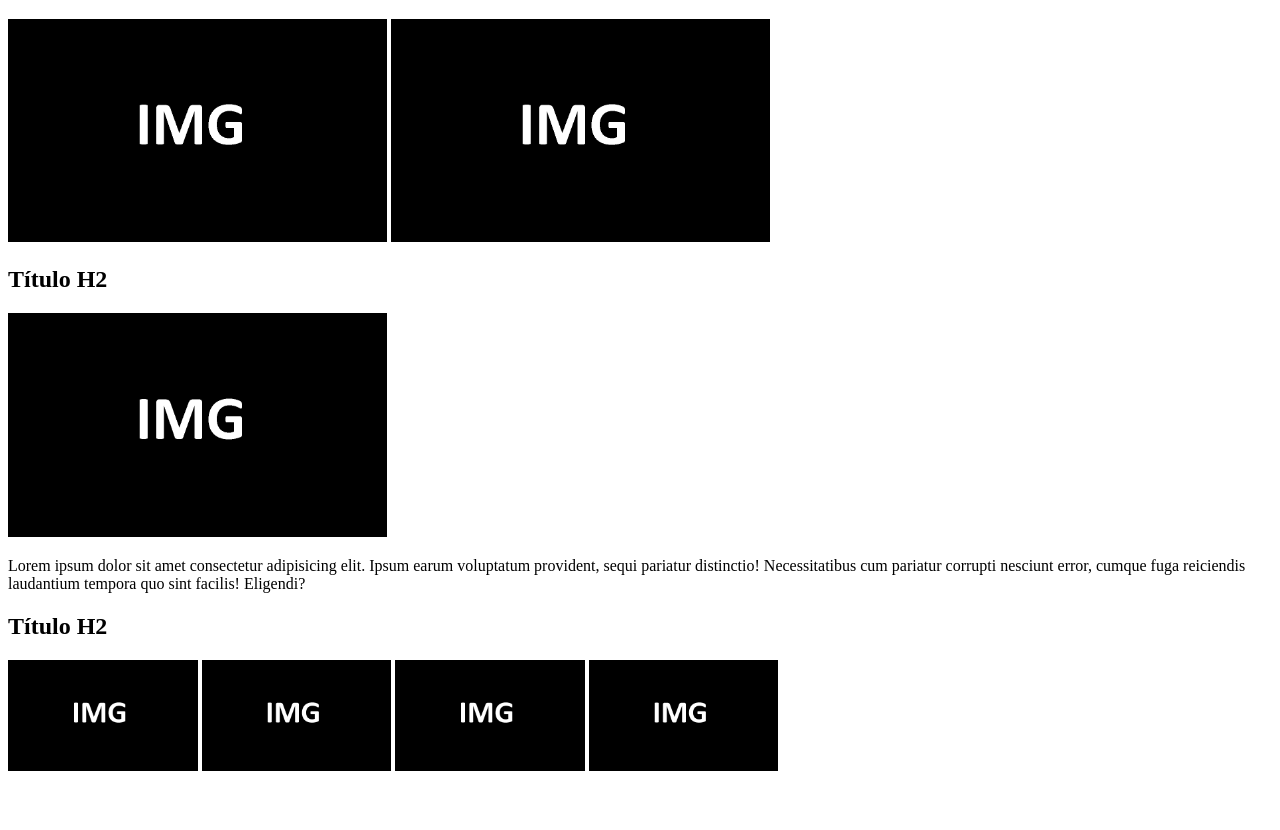
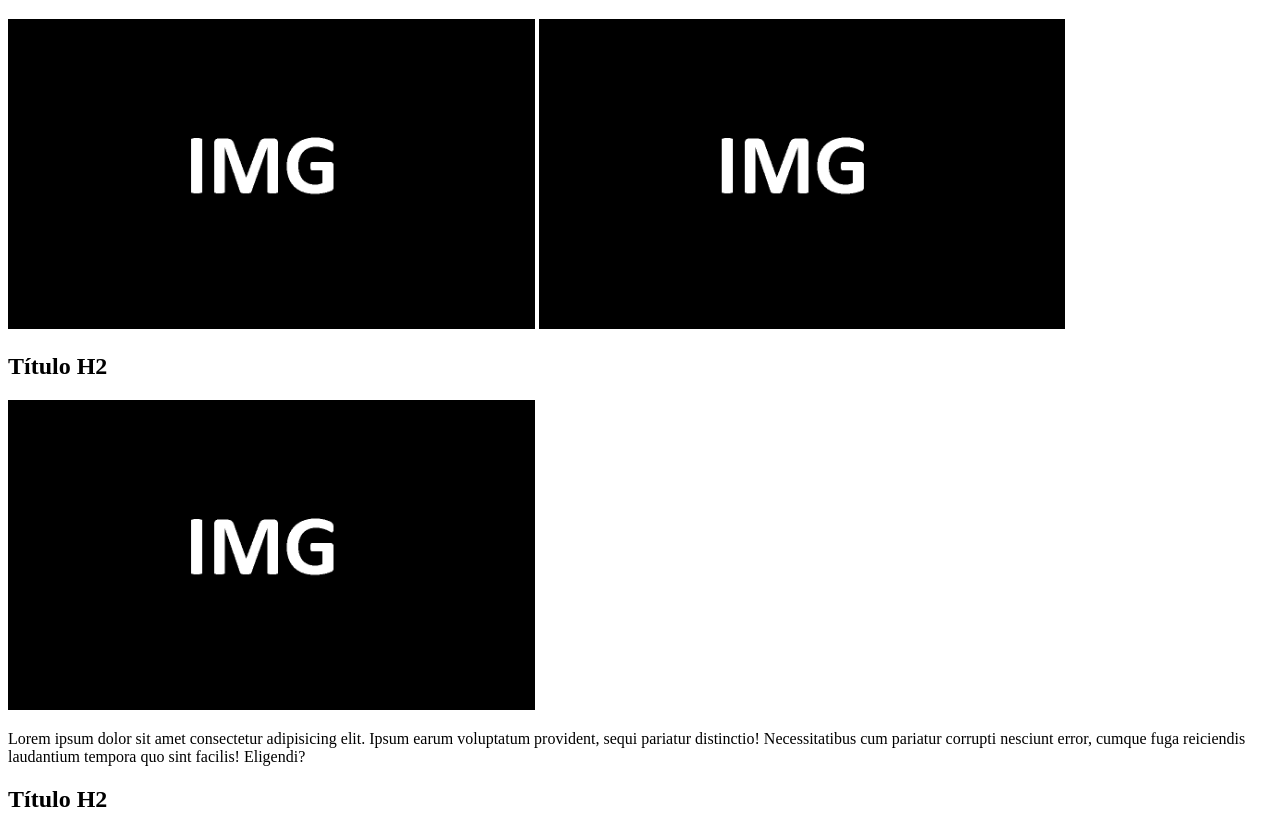
Before and after one commit to asaada10/asaada10.github.io, a plain HTML site: page index.html in a window 1280 px wide. Shown: the part 61-891 px from the top of the page. Before the commit the page ends 844 px from the top, so only its background shows below. Drawn offline with Linux system fonts and the light colour scheme.

Commit message:
Modificaciones en el index.js, las imágenes deben tener el estilo especificado en imagenes.css y general.css, se agregó algunos estilos en general.css y y en texto.css

```diff
--- a/index.html
+++ b/index.html
@@ -11,20 +11,20 @@
     <h1>Título web</h1>
 
     <div>
-        <img src="imagenes/IMG.png" alt="prueba" width="30%">
-        <img src="imagenes/IMG.png" alt="prueba" width="30%">
+        <img src="imagenes/IMG.png" alt="prueba" class="col-5">
+        <img src="imagenes/IMG.png" alt="prueba" class="col-5">
     </div>
     <div>
         <h2>Título H2</h2>
-        <img src="imagenes/IMG.png" alt="prueba" width="30%">
+        <img src="imagenes/IMG.png" alt="prueba" class="col-5">
         <p>Lorem ipsum dolor sit amet consectetur adipisicing elit. Ipsum earum voluptatum provident, sequi pariatur distinctio! Necessitatibus cum pariatur corrupti nesciunt error, cumque fuga reiciendis laudantium tempora quo sint facilis! Eligendi?</p>
     </div>
     <div>
         <h2>Título H2</h2>
-        <img src="imagenes/IMG.png" alt="prueba" width="15%">
-        <img src="imagenes/IMG.png" alt="prueba" width="15%">
-        <img src="imagenes/IMG.png" alt="prueba" width="15%">
-        <img src="imagenes/IMG.png" alt="prueba" width="15%">
+        <img src="imagenes/IMG.png" alt="prueba" class="col-4">
+        <img src="imagenes/IMG.png" alt="prueba" class="col-4">
+        <img src="imagenes/IMG.png" alt="prueba" class="col-4">
+        <img src="imagenes/IMG.png" alt="prueba" class="col-4">
     </div>
 </body>
 </html>
--- a/styles/general.css
+++ b/styles/general.css
@@ -1,3 +1,6 @@
+* {
+    box-sizing: border-box;
+}
 .col-1 {width: 8.33%;}
 .col-2 {width: 16.66%;}
 .col-3 {width: 25%;}
--- a/styles/texto.css
+++ b/styles/texto.css
@@ -0,0 +1,5 @@
+h1 {
+    text-align: center;
+    font-size: 2em;
+    margin: 0.5em 0;
+}
```
Also changed, not shown: reservar.html (+3 -8 lines).
